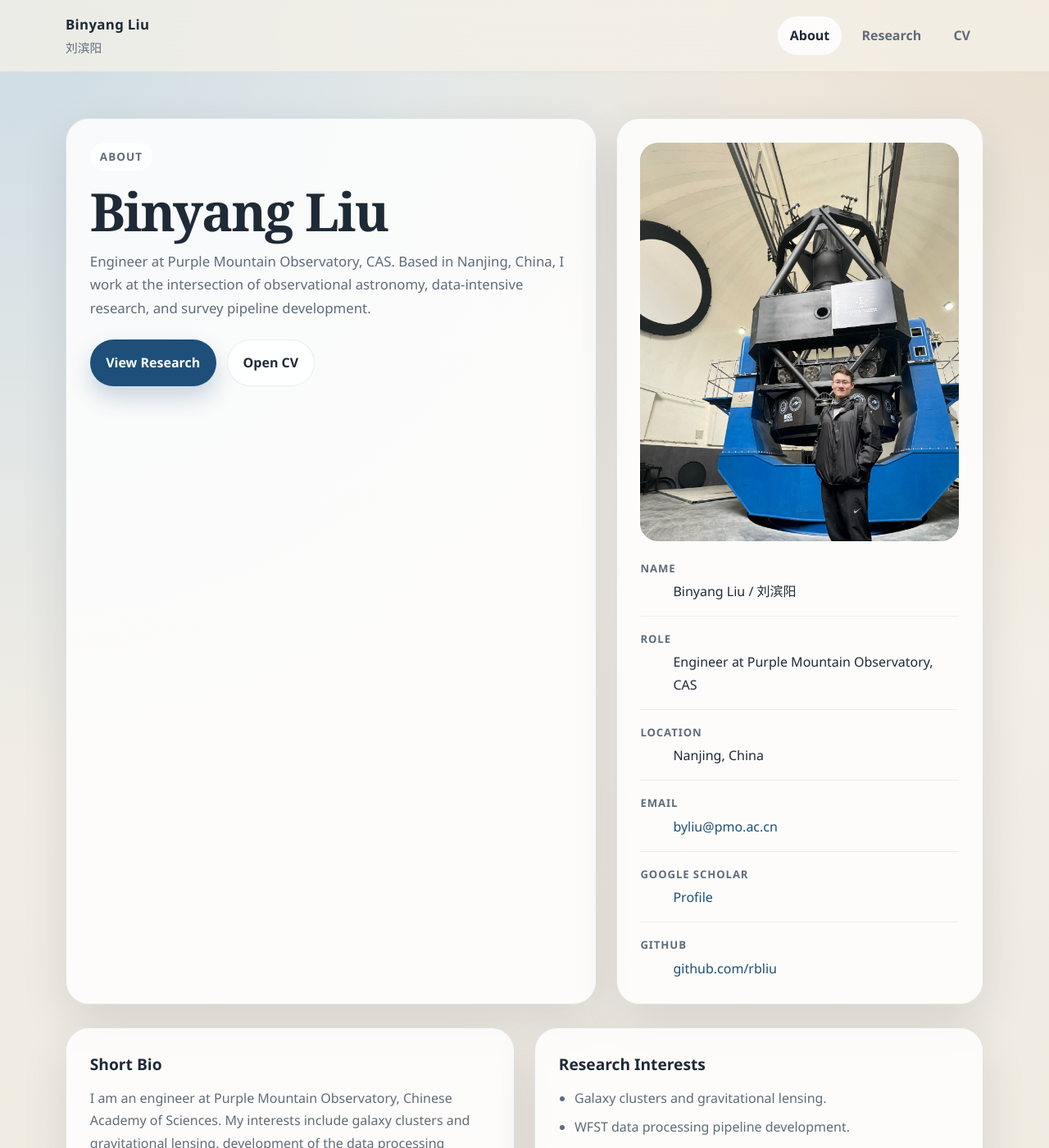
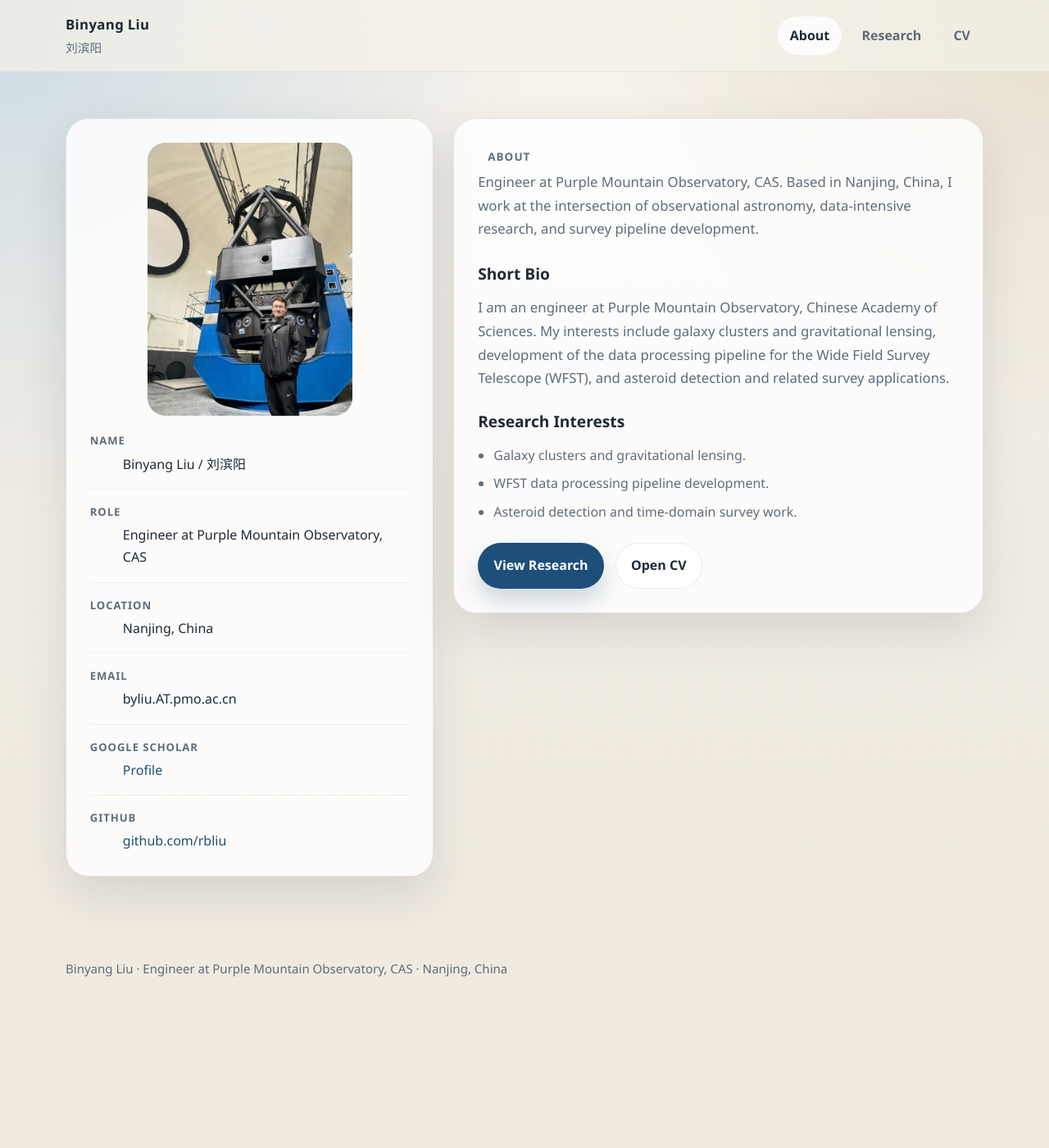
Before and after one commit to rbliu/rbliu.github.io, a Jekyll site: the page built from index.md, in a window 1280 px wide and 1400 px high. Shown: the whole window at 82% size. Built offline with Jekyll 4.4.1, drawn with Linux system fonts in a browser that asks for light colours; some of the changed text lies outside the part shown.

Commit message:
Refine About page layout

```diff
--- a/assets/css/site.css
+++ b/assets/css/site.css
@@ -126,9 +126,9 @@ img {
 
 .hero {
   display: grid;
-  grid-template-columns: 1.3fr 0.9fr;
+  grid-template-columns: 0.82fr 1.18fr;
   gap: 1.5rem;
-  align-items: stretch;
+  align-items: start;
   margin-bottom: 1.75rem;
 }
 
@@ -148,7 +148,8 @@ img {
 }
 
 .profile-photo-wrap {
-  margin-bottom: 1.35rem;
+  width: min(100%, 250px);
+  margin: 0 auto 1.2rem;
   border-radius: 22px;
   overflow: hidden;
   background: #dbe6ee;
@@ -157,9 +158,9 @@ img {
 
 .profile-photo {
   width: 100%;
-  aspect-ratio: 4 / 5;
+  aspect-ratio: 3 / 4;
   object-fit: cover;
-  object-position: center 32%;
+  object-position: center 28%;
 }
 
 .eyebrow {
@@ -190,6 +191,22 @@ img {
   margin: 0;
   font-size: 1.05rem;
   color: var(--muted);
+}
+
+.content-stack {
+  display: grid;
+  gap: 1.4rem;
+  margin-top: 1.5rem;
+}
+
+.content-stack ul {
+  margin: 0;
+  padding-left: 1.2rem;
+  color: var(--muted);
+}
+
+.content-stack li + li {
+  margin-top: 0.45rem;
 }
 
 .hero__actions {
@@ -498,8 +515,8 @@ img {
   }
 
   .profile-photo {
-    aspect-ratio: 16 / 11;
-    object-position: center 28%;
+    aspect-ratio: 4 / 3;
+    object-position: center 26%;
   }
 }
 
--- a/index.md
+++ b/index.md
@@ -6,20 +6,6 @@ nav_key: about
 ---
 
 <section class="hero">
-  <div class="hero__content panel">
-    <span class="eyebrow">About</span>
-    <h1>Binyang Liu</h1>
-    <p>
-      Engineer at Purple Mountain Observatory, CAS. Based in Nanjing, China, I work at
-      the intersection of observational astronomy, data-intensive research, and survey
-      pipeline development.
-    </p>
-    <div class="hero__actions">
-      <a class="button button--primary" href="{{ '/research/' | relative_url }}">View Research</a>
-      <a class="button button--secondary" href="{{ '/cv/' | relative_url }}">Open CV</a>
-    </div>
-  </div>
-
   <aside class="hero__aside panel">
     <div class="profile-photo-wrap">
       <img
@@ -43,7 +29,7 @@ nav_key: about
       </div>
       <div class="meta-list__item">
         <dt class="meta-label">Email</dt>
-        <dd><a href="mailto:{{ site.author.email }}">{{ site.author.email }}</a></dd>
+        <dd>byliu.AT.pmo.ac.cn</dd>
       </div>
       <div class="meta-list__item">
         <dt class="meta-label">Google Scholar</dt>
@@ -55,105 +41,39 @@ nav_key: about
       </div>
     </dl>
   </aside>
-</section>
 
-<section class="grid">
-  <article class="section-card panel">
-    <h2 class="section-title">Short Bio</h2>
-    <p>
-      I am an engineer at Purple Mountain Observatory, Chinese Academy of Sciences.
-      My interests include galaxy clusters and gravitational lensing, development of
-      the data processing pipeline for the Wide Field Survey Telescope (WFST), and
-      asteroid detection and related survey applications.
+  <div class="hero__content panel">
+    <span class="eyebrow">About</span>
+    <p class="lead">
+      Engineer at Purple Mountain Observatory, CAS. Based in Nanjing, China, I work at
+      the intersection of observational astronomy, data-intensive research, and survey
+      pipeline development.
     </p>
-  </article>
 
-  <article class="section-card panel">
-    <h2 class="section-title">Research Interests</h2>
-    <ul>
-      <li>Galaxy clusters and gravitational lensing.</li>
-      <li>WFST data processing pipeline development.</li>
-      <li>Asteroid detection and time-domain survey work.</li>
-    </ul>
-  </article>
+    <div class="content-stack">
+      <div>
+        <h2 class="section-title">Short Bio</h2>
+        <p>
+          I am an engineer at Purple Mountain Observatory, Chinese Academy of Sciences.
+          My interests include galaxy clusters and gravitational lensing, development of
+          the data processing pipeline for the Wide Field Survey Telescope (WFST), and
+          asteroid detection and related survey applications.
+        </p>
+      </div>
 
-  <article class="section-card panel">
-    <h2 class="section-title">Homepage Structure</h2>
-    <p>
-      This site uses a focused three-page structure: a brief personal introduction on
-      the About page, a separate Research page for themes and projects, and a CV page
-      with embedded PDF preview and download links.
-    </p>
-  </article>
+      <div>
+        <h2 class="section-title">Research Interests</h2>
+        <ul>
+          <li>Galaxy clusters and gravitational lensing.</li>
+          <li>WFST data processing pipeline development.</li>
+          <li>Asteroid detection and time-domain survey work.</li>
+        </ul>
+      </div>
+    </div>
 
-  <article class="section-card panel">
-    <h2 class="section-title">Links</h2>
-    <div class="contact-grid">
-      <a class="contact-card" href="mailto:{{ site.author.email }}">
-        <span class="contact-card__icon" aria-hidden="true">
-          <svg viewBox="0 0 24 24" role="img">
-            <path d="M3 5.75A2.75 2.75 0 0 1 5.75 3h12.5A2.75 2.75 0 0 1 21 5.75v12.5A2.75 2.75 0 0 1 18.25 21H5.75A2.75 2.75 0 0 1 3 18.25Zm2.2.25 6.8 5.1L18.8 6Zm13.8 1.25-6.4 4.8a1 1 0 0 1-1.2 0L5 7.25v11a.75.75 0 0 0 .75.75h12.5a.75.75 0 0 0 .75-.75Z"/>
-          </svg>
-        </span>
-        <span class="contact-card__body">
-          <span class="contact-card__title">Email</span>
-          <span class="contact-card__value">{{ site.author.email }}</span>
-        </span>
-      </a>
-
-      <a class="contact-card" href="{{ site.author.scholar }}">
-        <span class="contact-card__icon" aria-hidden="true">
-          <svg viewBox="0 0 24 24" role="img">
-            <path d="m12 3 9 4.5-9 4.5-9-4.5Zm-5.5 8.8V15c0 1.98 2.46 3.5 5.5 3.5s5.5-1.52 5.5-3.5v-3.2l-5.05 2.52a1 1 0 0 1-.9 0Zm11.75-.52 1.75-.88v5.85a1 1 0 1 1-2 0v-4.97Z"/>
-          </svg>
-        </span>
-        <span class="contact-card__body">
-          <span class="contact-card__title">Google Scholar</span>
-          <span class="contact-card__value">Publications and citations</span>
-        </span>
-      </a>
-
-      <a class="contact-card" href="https://github.com/{{ site.author.github }}">
-        <span class="contact-card__icon" aria-hidden="true">
-          <svg viewBox="0 0 24 24" role="img">
-            <path d="M12 2.5a9.75 9.75 0 0 0-3.08 19c.49.09.67-.21.67-.48v-1.7c-2.73.6-3.3-1.16-3.3-1.16a2.6 2.6 0 0 0-1.09-1.43c-.89-.61.07-.6.07-.6a2.05 2.05 0 0 1 1.49 1 2.08 2.08 0 0 0 2.84.81 2.08 2.08 0 0 1 .62-1.31c-2.18-.25-4.47-1.09-4.47-4.84a3.78 3.78 0 0 1 1-2.63 3.52 3.52 0 0 1 .1-2.59s.82-.26 2.68 1a9.2 9.2 0 0 1 4.88 0c1.86-1.26 2.68-1 2.68-1a3.52 3.52 0 0 1 .1 2.59 3.78 3.78 0 0 1 1 2.63c0 3.76-2.29 4.59-4.48 4.84a2.33 2.33 0 0 1 .67 1.81v2.69c0 .27.18.58.68.48A9.75 9.75 0 0 0 12 2.5"/>
-          </svg>
-        </span>
-        <span class="contact-card__body">
-          <span class="contact-card__title">GitHub</span>
-          <span class="contact-card__value">github.com/{{ site.author.github }}</span>
-        </span>
-      </a>
-    </div>
-  </article>
-</section>
-
-<section class="section-card panel">
-  <h2 class="section-title">Background</h2>
-  <div class="timeline">
-    <div class="timeline__item">
-      <h3 class="timeline__title">Purple Mountain Observatory, CAS</h3>
-      <p class="timeline__meta">Engineer · 2023 - present · Nanjing, China</p>
-      <p>
-        I work on large-scale survey image processing and analysis pipelines, including
-        software and infrastructure support for data storage and computing.
-      </p>
-    </div>
-    <div class="timeline__item">
-      <h3 class="timeline__title">Brown University</h3>
-      <p class="timeline__meta">PhD in Physics · 2015 - 2020</p>
-      <p>
-        My doctoral work focused on weak lensing, shear calibration, and dark matter
-        structure in galaxy clusters under the supervision of Prof. Ian Dell'Antonio.
-      </p>
-    </div>
-    <div class="timeline__item">
-      <h3 class="timeline__title">Chinese University of Hong Kong</h3>
-      <p class="timeline__meta">BS in Physics · 2008 - 2012</p>
-      <p>
-        I completed my undergraduate training in physics before continuing into
-        graduate research in observational cosmology and astronomical data analysis.
-      </p>
+    <div class="hero__actions">
+      <a class="button button--primary" href="{{ '/research/' | relative_url }}">View Research</a>
+      <a class="button button--secondary" href="{{ '/cv/' | relative_url }}">Open CV</a>
     </div>
   </div>
 </section>
```
